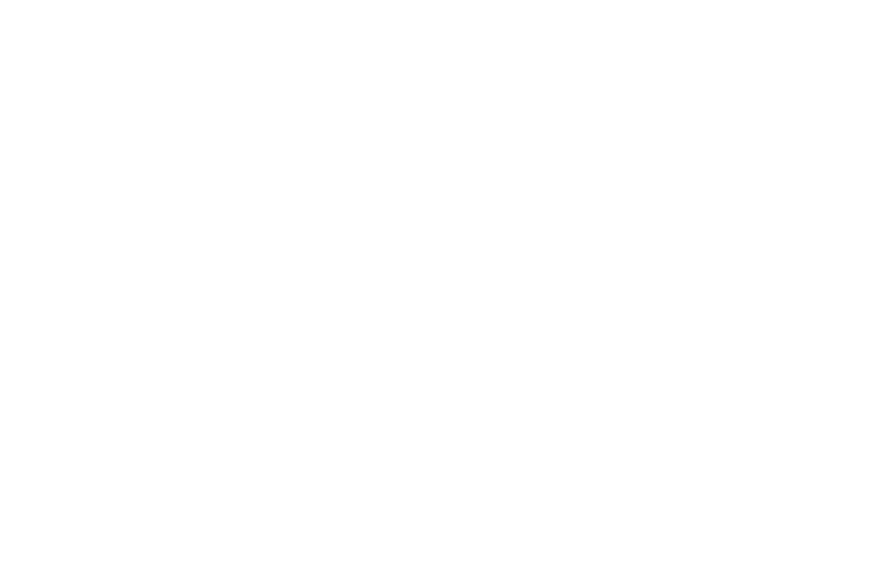
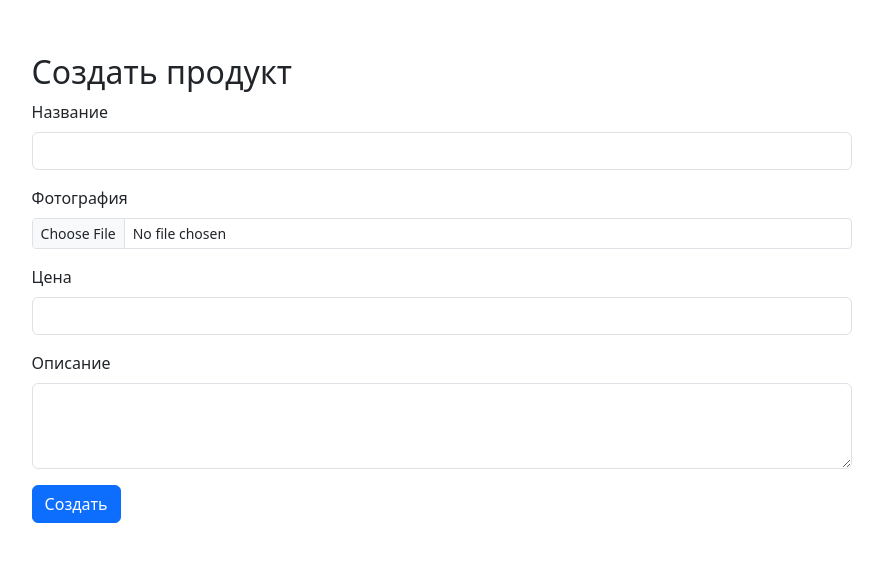
Before and after one commit to Valood/InternetShopFrontend, a React (Vite) app: page /create-product in a window 1280 px wide. Before the commit this address had no page. Shown: the part 112-674 px from the top of the page, without its empty margins (198-1081 px from the left). Built offline with nearby package versions, Linux system fonts and the light colour scheme.

Commit message:
Создание продуктов

```diff
--- a/src/App.jsx
+++ b/src/App.jsx
@@ -6,6 +6,7 @@
 import ToastProvider from './context/ToastProvider'
 import Cart from './pages/Cart'
 import OrdersHistory from './pages/OrdersHistory'
+import CreateProduct from './pages/CreateProduct'
 import AuthGuard from './hooks/useAuthGuard'
 
 function App() {
@@ -15,11 +16,12 @@
       <ToastProvider>
         <BrowserRouter>
           <Routes>
-            <Route path='/login' element={<Login/>}/>
-            <Route path='/registration' element={<Registration/>}/>
-            <Route path='/' element={<MainPage/>}/>
-            <Route path='/cart' element={<Cart/>}/>
-            <Route path='/orders' element={<OrdersHistory/>}/>
+            <Route path='/login' element={<Login />} />
+            <Route path='/registration' element={<Registration />} />
+            <Route path='/' element={<MainPage />} />
+            <Route path='/cart' element={<Cart />} />
+            <Route path='/orders' element={<OrdersHistory />} />
+            <Route path='/create-product' element={<CreateProduct />} />
           </Routes>
         </BrowserRouter>
       </ToastProvider>
--- a/src/components/CustomNavbar.jsx
+++ b/src/components/CustomNavbar.jsx
@@ -21,10 +21,10 @@
             </Navbar.Brand>
             <Nav className="ms-auto d-flex gap-3">
                 <div>
-                    <NavLink to='/cart' className={({isActive}) => ['navbar-link', isActive ? 'active' : ''].join(' ')}>Cart</NavLink>
+                    <NavLink to='/cart' className={({isActive}) => ['navbar-link', isActive ? 'active' : ''].join(' ')}>Корзина</NavLink>
                 </div>
                 <div>
-                     <NavLink to='/orders' className={({isActive}) => ['navbar-link', isActive ? 'active' : ''].join(' ')}>Orders</NavLink>
+                     <NavLink to='/orders' className={({isActive}) => ['navbar-link', isActive ? 'active' : ''].join(' ')}>Мои заказы</NavLink>
                 </div>
                 <div className="d-flex align-items-center">
                     <p className="m-0">{localStorage.getItem('name')}</p>
--- /dev/null
+++ b/src/pages/CreateProduct.jsx
@@ -0,0 +1,85 @@
+import { useState } from "react";
+
+import Row from "react-bootstrap/Row";
+import Col from "react-bootstrap/Col";
+import Form from "react-bootstrap/Form";
+import Button from "react-bootstrap/Button";
+import './CreateProduct.scss'
+import { useDispatch } from "react-redux";
+import { productSlice } from "../store/Reducers/productReducer";
+import { http } from "../http/http";
+import { useNavigate } from "react-router-dom";
+
+export default function CreateProduct() {
+    const dispatch = useDispatch()
+    const {addProduct} = productSlice.actions;
+    const navigate = useNavigate()
+
+    const [settings, setSettings] = useState({
+        name: "",
+        price: 0,
+        description: "",
+        image: "",
+    });
+
+    function handleSettings(k, value) {
+        setSettings((prev) => {
+            return { ...prev, [`${k}`]: value };
+        });
+    }
+
+    const postProduct = async () => {
+        const product = { ...settings };
+        dispatch(addProduct(product))
+        await http.post('/api/product', product)
+        navigate('/')
+    };
+
+    function handleImg(event) {
+        let reader = new FileReader();
+        reader.onload = function () {
+            const base64 = reader.result;
+            handleSettings("image", base64);
+        };
+        if (event.target.files[0]) {
+            reader.readAsDataURL(event.target.files[0]);
+        }
+    }
+
+    return (
+        <Row className="m-auto createProduct">
+            <Col md={8} className="w-100">
+            <h2>Создать продукт</h2>
+                <Form>
+                    <Form.Group className="mb-3">
+                        <Form.Label>Название</Form.Label>
+                        <Form.Control onChange={(e) => handleSettings("name", e.target.value)} />
+                    </Form.Group>
+
+                    <Form.Group className="mb-3">
+                        <Form.Label>Фотография</Form.Label>
+                        <Form.Control type="file" size="sm" onChange={handleImg} />
+                    </Form.Group>
+
+                    <Row className="mb-3">
+                        <Col xs={12}>
+                            <Form.Group>
+                                <Form.Label>Цена</Form.Label>
+                                <Form.Control onChange={(e) => handleSettings("price", e.target.value)} type="number" />
+                            </Form.Group>
+                        </Col>
+                    </Row>
+
+                    <Form.Group className="mb-3">
+                        <Form.Label>Описание</Form.Label>
+                        <Form.Control onChange={(e) => handleSettings("description", e.target.value)} as="textarea" rows={3} />
+                    </Form.Group>
+
+                    <Button onClick={postProduct} variant="primary" type="button">
+                        Создать
+                    </Button>
+                </Form>
+            </Col>
+        </Row>
+    );
+}
--- /dev/null
+++ b/src/pages/CreateProduct.scss
@@ -0,0 +1,3 @@
+.createProduct{
+    width: 66%;
+}
--- a/src/pages/MainPage.jsx
+++ b/src/pages/MainPage.jsx
@@ -5,12 +5,17 @@
 import { ToastContext } from '../context/ToastProvider';
 import useAuthGuard from '../hooks/useAuthGuard';
 import { http } from '../http/http';
+import { useDispatch, useSelector } from 'react-redux';
+import { productSlice } from '../store/Reducers/productReducer';
 
 export default function MainPage(){
   useAuthGuard()
 
   const {handleSuccessAction} = useContext(ToastContext)
-  const [products, setProducts] = useState([])
+  const dispatch = useDispatch()
+  const {products} = useSelector(state => state.productSlice)
+  const {setProducts} = productSlice.actions
+
   const [filters, setFilters] = useState({
     name: null,
     price: null
@@ -19,7 +24,7 @@
   useEffect(() => {
     const fetchProducts = async() => (await http.get('/api/products')).data
     fetchProducts()
-      .then(data => setProducts(data))
+      .then(data => dispatch(setProducts(data)))
   }, [])
 
   const filteredProducts = useMemo(() => products.filter(product => (!filters.name || product.name.toLocaleLowerCase().includes(filters.name.toLocaleLowerCase())) &&
--- /dev/null
+++ b/src/store/Reducers/productReducer.js
@@ -0,0 +1,20 @@
+import { createSlice } from "@reduxjs/toolkit"
+
+const initialState = {
+    products: []
+}
+
+export const productSlice = createSlice({
+    name: 'productSlice',
+    initialState,
+    reducers: {
+        setProducts(state, action){
+            state.products = action.payload
+        },
+        addProduct(state, {payload}){
+            state.products = [...state.products, payload]
+        }
+    }
+})
+
+export default productSlice.reducer
--- a/src/store/store.js
+++ b/src/store/store.js
@@ -1,8 +1,10 @@
 import { configureStore, combineReducers } from '@reduxjs/toolkit';
 import userSlice from './Reducers/userReducer'
+import productSlice from './Reducers/productReducer';
 
 const rootReducer = combineReducers({
-    userSlice
+    userSlice,
+    productSlice
 })
 
 export const setupStore = () => configureStore({
```
